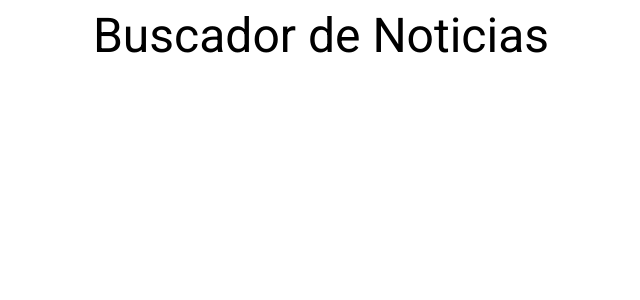
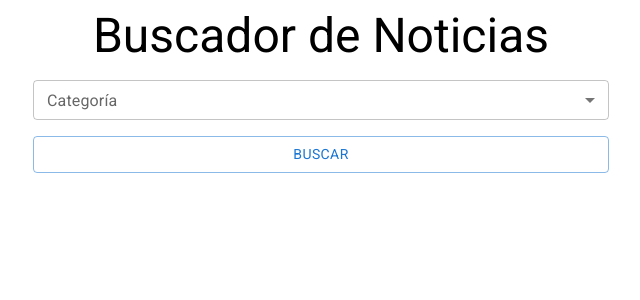
Before and after one commit to Rexpeto/Noticias-Mui, a React (Vite) app: page / in a window 1280 px wide. Shown: the top 300 px of the page, without its empty margins (319-959 px from the left). Built offline with nearby package versions, Linux system fonts and the light colour scheme.

Commit message:
Use Component Search

```diff
--- a/src/App.jsx
+++ b/src/App.jsx
@@ -1,14 +1,25 @@
 import { Container, Grid, Typography } from "@mui/material";
+import Search from "./components/Search";
 
 const App = () => {
     return (
         <Container>
-            <Grid>
-                <header>
-                    <Typography variant="h3" component="h1" align="center" >
-                        Buscador de Noticias
-                    </Typography>
-                </header>
+            <header>
+                <Typography
+                    variant="h3"
+                    component="h1"
+                    align="center"
+                    sx={{
+                        marginBottom: 2,
+                    }}
+                >
+                    Buscador de Noticias
+                </Typography>
+            </header>
+            <Grid container direction="row" justifyContent="center">
+                <Grid item md={6} xs={12}>
+                    <Search />
+                </Grid>
             </Grid>
         </Container>
     );
```
